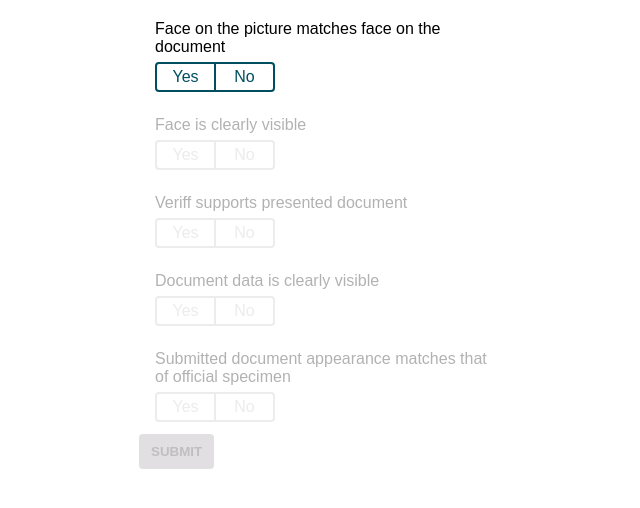
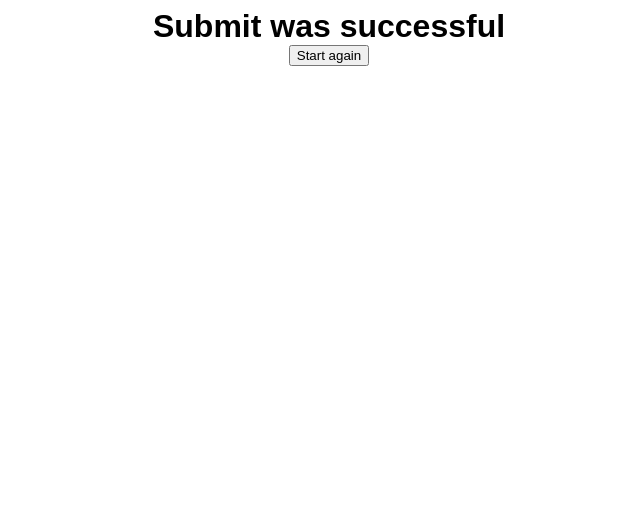
Before and after one commit to KristerL/checks-interface, a React (Create React App) app: page / in a window 1280 px wide. Both pictures are taken after a click on the button "SUBMIT". Shown: the top 508 px of the page, without its empty margins (311-951 px from the left). Built offline with nearby package versions, Linux system fonts and the light colour scheme.

Commit message:
Added error message logic and submit success screen

```diff
--- a/src/App.tsx
+++ b/src/App.tsx
@@ -3,36 +3,71 @@ import { ChecksView, SubmitData } from './components/ChecksView';
 import { ChecksContext } from './providers/ChecksContext';
 import { submitCheckResults } from './api';
 
+type errorType = {
+  message: string;
+  type: 'submit' | 'load';
+};
 export default function App() {
   const [isLoading, setIsLoading] = useState(true);
-  const [error, setError] = useState('');
+  const [error, setError] = useState<errorType>(null);
+  const [submitted, setSubmitted] = useState(false);
   const { loadChecks } = useContext(ChecksContext);
 
   useEffect(() => {
+    handleCheckLoad();
+  }, []);
+
+  const handleSubmit = (data: SubmitData) => {
+    submitCheckResults(data)
+      .then(() => {
+        setError(null);
+        setSubmitted(true);
+      })
+      .catch((err) => setError(err));
+  };
+
+  const handleCheckLoad = () => {
+    setIsLoading(true);
+    setError(null)
     loadChecks()
-      .catch((err) => {
-        setError(err); // TODO error message?
+      .catch((err: errorType) => {
+        setError(err);
       })
       .finally(() => {
         setIsLoading(false);
       });
-  }, []);
-
-  const handleSubmit = (data: SubmitData) => {
-    submitCheckResults(data)
-      .catch((err) => console.log({ err }));
   };
 
-  if (isLoading) {
+  const renderError = () => {
+    return (
+      <div className="checksViewContainer">
+        <h1>{error.message}</h1>
+        {error.type === 'load' && <button onClick={handleCheckLoad}>Try to load again</button>}
+      </div>
+    );
+  };
+
+  const renderLoading = () => {
     return <h1>Loading data...</h1>;
+  };
+
+  if (submitted) {
+    const refreshPage = () => {
+      window.location.reload();
+    };
+
+    return (
+      <div className="checksViewContainer">
+        <h1>Submit was successful</h1>
+        <button onClick={refreshPage}>Start again</button>
+      </div>
+    );
   }
-
-  // if (error) {
-  //   return <h1>{error.message}</h1>;
-  // }
 
   return (
     <div className="checksViewContainer">
+      {isLoading && renderLoading()}
+      {error && renderError()}
       <ChecksView handleSubmit={handleSubmit} />
     </div>
   );
--- a/src/api.js
+++ b/src/api.js
@@ -30,7 +30,7 @@ export function fetchChecks() {
                 description: 'Submitted document appearance matches that of official specimen',
               },
             ])
-          : reject({ success: false }),
+          : reject({ type: 'load', message: 'No checks were found to display' }),
       500
     )
   );
@@ -43,6 +43,12 @@ export function fetchChecks() {
  */
 export function submitCheckResults(results) {
   return new Promise((resolve, reject) =>
-    setTimeout(() => (Math.random() <= 0.8 ? resolve(results) : reject({ success: false })), 500)
+    setTimeout(
+      () =>
+        Math.random() <= 0.8
+          ? resolve(results)
+          : reject({ type: 'submit', message: 'Something went wrong while submitting. Please try again' }),
+      500
+    )
   );
 }
--- a/src/components/ChecksView.tsx
+++ b/src/components/ChecksView.tsx
@@ -13,12 +13,15 @@ export const ChecksView: React.FC<ChecksViewProps> = ({ handleSubmit }) => {
   const { checks, lastValidIndex } = useContext(ChecksContext);
   const checkValues = Object.values(checks);
 
+  if (checkValues.length === 0) {
+    return null;
+  }
+
   const checkValuesHasNo = checkValues.some((check) => check.value === 'no');
   const checkValuesHasAllYes = checkValues.every((check) => check.value === 'yes');
   const canSubmit = checkValuesHasNo || checkValuesHasAllYes;
 
   const handleSubmitClick = () => {
-    const validChecks = Object.values(checks).filter((check) => check.value);
     const data: SubmitData = Object.values(checks).map((check) => {
       return {
         checkId: check.id,
--- a/src/styles.scss
+++ b/src/styles.scss
@@ -23,7 +23,9 @@ h1 {
 
 .checksViewContainer {
   display: flex;
+  flex-direction: column;
   justify-content: center;
+  align-items: center;
 }
 
 .checkDescription {
```
